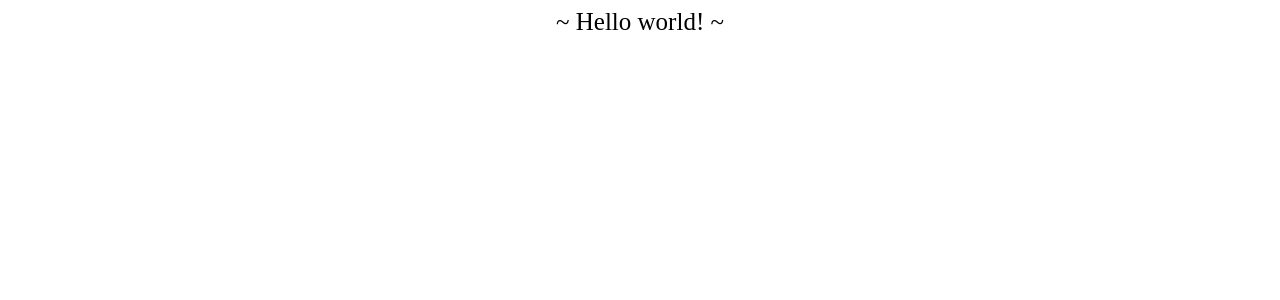
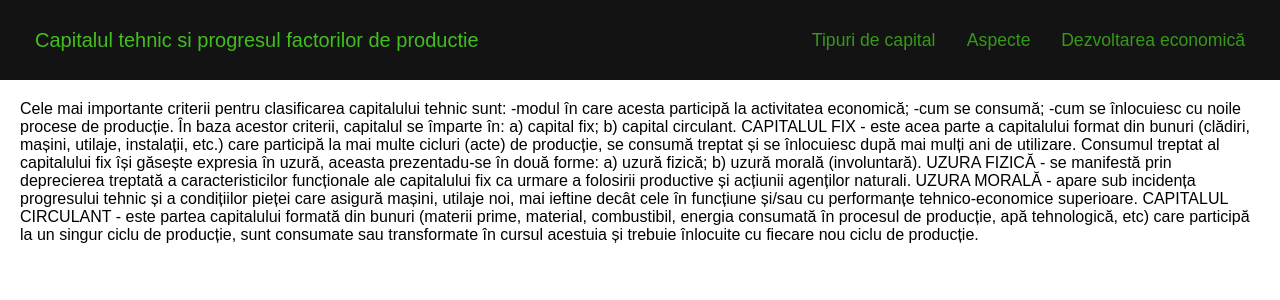
Before and after one commit to TheAncientOwl/progresul-fdp-react, a React (Create React App) app: page / in a window 1280 px wide. Shown: the top 300 px of the page. Built offline with nearby package versions, Linux system fonts and the light colour scheme.

Commit message:
Added responsive navbar for chapters.

```diff
--- a/src/App.js
+++ b/src/App.js
@@ -1,12 +1,45 @@
+import React from 'react';
+import { ThemeProvider } from 'styled-components';
+import Navbar from './components/navbar';
+
+const theme = {
+  primary: '#50E627',
+  secondary: '#36991A',
+  nav: {
+    background: '#131313',
+    title: {
+      gradient: {
+        col1: '#062601',
+        col2: '#318c18',
+      },
+    },
+  },
+};
+
 export default function App() {
   return (
-    <div
-      style={{
-        textAlign: 'center',
-        marginTop: '20x',
-        fontSize: '25px',
-      }}>
-      ~ Hello world! ~
-    </div>
+    <>
+      <ThemeProvider theme={theme}>
+        <div style={{ minHeight: '150vh' }}>
+          <Navbar />
+          <div style={{ padding: '20px', width: '100%' }}>
+            Cele mai importante criterii pentru clasificarea capitalului tehnic sunt: -modul în care acesta participă la
+            activitatea economică; -cum se consumă; -cum se înlocuiesc cu noile procese de producție. În baza acestor
+            criterii, capitalul se împarte în: a) capital fix; b) capital circulant. CAPITALUL FIX - este acea parte a
+            capitalului format din bunuri (clădiri, mașini, utilaje, instalații, etc.) care participă la mai multe
+            cicluri (acte) de producție, se consumă treptat și se înlocuiesc după mai mulți ani de utilizare. Consumul
+            treptat al capitalului fix își găsește expresia în uzură, aceasta prezentadu-se în două forme: a) uzură
+            fizică; b) uzură morală (involuntară). UZURA FIZICĂ - se manifestă prin deprecierea treptată a
+            caracteristicilor funcționale ale capitalului fix ca urmare a folosirii productive și acțiunii agenților
+            naturali. UZURA MORALĂ - apare sub incidența progresului tehnic și a condițiilor pieței care asigură mașini,
+            utilaje noi, mai ieftine decât cele în funcțiune și/sau cu performanțe tehnico-economice superioare.
+            CAPITALUL CIRCULANT - este partea capitalului formată din bunuri (materii prime, material, combustibil,
+            energia consumată în procesul de producție, apă tehnologică, etc) care participă la un singur ciclu de
+            producție, sunt consumate sau transformate în cursul acestuia și trebuie înlocuite cu fiecare nou ciclu de
+            producție.
+          </div>
+        </div>
+      </ThemeProvider>
+    </>
   );
 }
--- /dev/null
+++ b/src/Breakpoints.js
@@ -0,0 +1,9 @@
+const Breakpoints = {
+  desktop: '1024px',
+  tablet: '768px',
+  phone: '680px',
+  miniPhone: '300px',
+};
+
+Object.freeze(Breakpoints);
+export default Breakpoints;
--- /dev/null
+++ b/src/components/navbar/NavbarElements.js
@@ -0,0 +1,166 @@
+import styled, { css } from 'styled-components';
+import Breakpoints from '../../Breakpoints';
+import { FaBars } from 'react-icons/fa';
+
+const NAVBAR_HEIGHT = '80px';
+
+export const NavMenuToggleButton = styled(FaBars)`
+  color: ${props => (props.open && props.open === true ? props.theme.primary : props.theme.secondary)};
+  position: fixed;
+  z-index: 9999;
+  top: -1000px;
+
+  @media (max-width: ${Breakpoints.tablet}) {
+    top: 1rem;
+    right: 1rem;
+    font-size: 1.8rem;
+  }
+
+  @media (max-width: ${Breakpoints.phone}) {
+    top: 0.7rem;
+    right: 0.7rem;
+    font-size: 1.2rem;
+  }
+`;
+
+export const Nav = styled.nav`
+  z-index: 100;
+  display: flex;
+  position: sticky;
+  top: 0;
+
+  width: 100%;
+  height: ${NAVBAR_HEIGHT};
+
+  justify-content: center;
+  align-items: center;
+
+  background: ${props => props.theme.nav.background};
+`;
+
+export const NavContainer = styled.div`
+  display: flex;
+  justify-content: space-between;
+
+  height: ${NAVBAR_HEIGHT};
+  width: 100%;
+
+  padding: 0 35px;
+
+  @media (max-width: ${Breakpoints.tablet}) {
+    padding: 0;
+  }
+`;
+
+export const NavTitle = styled.div`
+  background-image: ${props => `linear-gradient(to top, ${props.theme.secondary} 0%, ${props.theme.primary} 100%)`};
+  background-size: 100%;
+  background-clip: text;
+  -webkit-background-clip: text;
+  -moz-background-clip: text;
+  -webkit-text-fill-color: transparent;
+  -moz-text-fill-color: transparent;
+  display: flex;
+  align-items: center;
+  cursor: pointer;
+  font-size: 1.25rem;
+
+  text-align: center;
+
+  @media (max-width: ${Breakpoints.tablet}) {
+    margin: 0 auto;
+
+    width: 600px;
+    font-size: 1.6rem;
+  }
+
+  @media (max-width: ${Breakpoints.phone}) {
+    width: 290px;
+    font-size: 1.2rem;
+  }
+
+  @media (max-width: ${Breakpoints.miniPhone}) {
+    padding-top: 15px;
+    width: 215px;
+  }
+`;
+
+export const NavMenu = styled.ul`
+  display: flex;
+  align-items: center;
+  list-style: none;
+
+  transition: all 0.5s ease;
+
+  @media (max-width: ${Breakpoints.tablet}) {
+    position: absolute;
+    top: -1000px;
+
+    ${props =>
+      props.active &&
+      props.active === true &&
+      css`
+        top: 0;
+        transition: all 0.5s ease;
+      `}
+
+    display: grid;
+    grid-template-columns: auto;
+
+    height: 60vh;
+    width: 100%;
+
+    background: ${props => props.theme.nav.background};
+    border-bottom: 3px solid ${props => props.theme.secondary};
+    border-radius: 0.8rem;
+
+    padding-top: 30px;
+  }
+
+  @media (max-width: ${Breakpoints.phone}) {
+    padding-top: 20px;
+  }
+`;
+
+export const NavMenuItem = styled.li`
+  height: ${NAVBAR_HEIGHT};
+
+  @media (max-width: ${Breakpoints.tablet}) {
+    height: auto;
+  }
+`;
+
+export const NavLink = styled.a`
+  display: flex;
+  text-align: center;
+  align-items: center;
+  justify-content: center;
+
+  min-width: 125px;
+  max-width: 200px;
+
+  color: ${props => props.theme.secondary};
+  font-size: 1.1rem;
+  text-decoration: none;
+  height: 100%;
+
+  transition: all 0.3 ease;
+
+  &:hover {
+    border-bottom: 0.15rem solid;
+    color: ${props => props.theme.primary};
+    transition: all 0.3 ease;
+    cursor: pointer;
+  }
+
+  @media (max-width: ${Breakpoints.tablet}) {
+    margin: 0 auto;
+    font-size: 3rem;
+    max-width: 600px;
+  }
+
+  @media (max-width: ${Breakpoints.phone}) {
+    font-size: 1.5rem;
+    max-width: 345px;
+  }
+`;
--- /dev/null
+++ b/src/components/navbar/index.js
@@ -0,0 +1,24 @@
+import React, { useState } from 'react';
+import { NavMenuToggleButton, Nav, NavContainer, NavTitle, NavMenu, NavMenuItem, NavLink } from './NavbarElements';
+
+export default function Navbar() {
+  const [chapterMenuOpen, setChapterMenuOpen] = useState(false);
+
+  return (
+    <>
+      <NavMenuToggleButton open={chapterMenuOpen} onClick={() => setChapterMenuOpen(!chapterMenuOpen)} />
+      <Nav>
+        <NavContainer>
+          <NavTitle>Capitalul tehnic si progresul factorilor de productie</NavTitle>
+          <NavMenu active={chapterMenuOpen}>
+            {['Tipuri de capital', 'Aspecte', 'Dezvoltarea economică'].map((item, index) => (
+              <NavMenuItem key={index}>
+                <NavLink onClick={() => setChapterMenuOpen(!chapterMenuOpen)}>{item}</NavLink>
+              </NavMenuItem>
+            ))}
+          </NavMenu>
+        </NavContainer>
+      </Nav>
+    </>
+  );
+}
--- a/src/index.css
+++ b/src/index.css
@@ -1,3 +1,11 @@
 ::-webkit-scrollbar {
   display: none;
 }
+
+* {
+  box-sizing: border-box;
+  margin: 0;
+  padding: 0;
+  font-family: 'Kumbh Sans', sans-serif;
+  scroll-behavior: smooth;
+}
```
